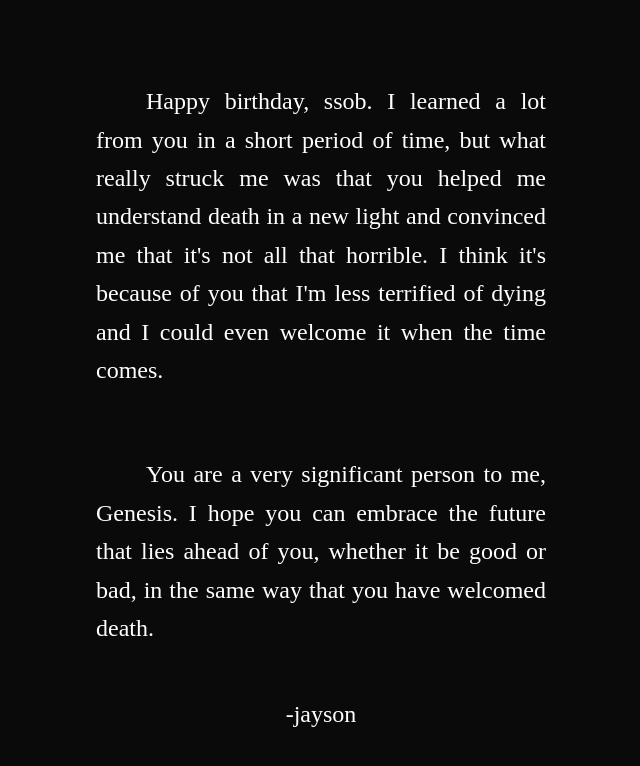
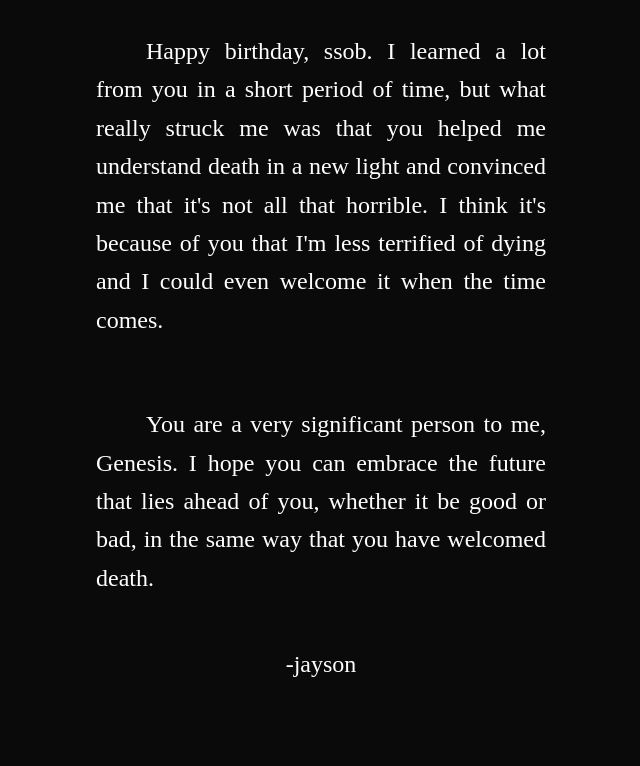
Before and after one commit to jaysondellova/boss-, a plain HTML site: page index.html in a window 1280 px wide. Shown: the whole page, without its empty margins (319-959 px from the left). Drawn offline with Linux system fonts and the light colour scheme.

Commit message:
fourth commit

```diff
--- a/style.css
+++ b/style.css
@@ -4,7 +4,9 @@
 
 }
 .container{
-    height: 100vh;
+    padding-left: 10px;
+    padding-right: 10px;
+    height: 100%;
     display: flex;
     justify-content: center;
     align-items: center;
```
